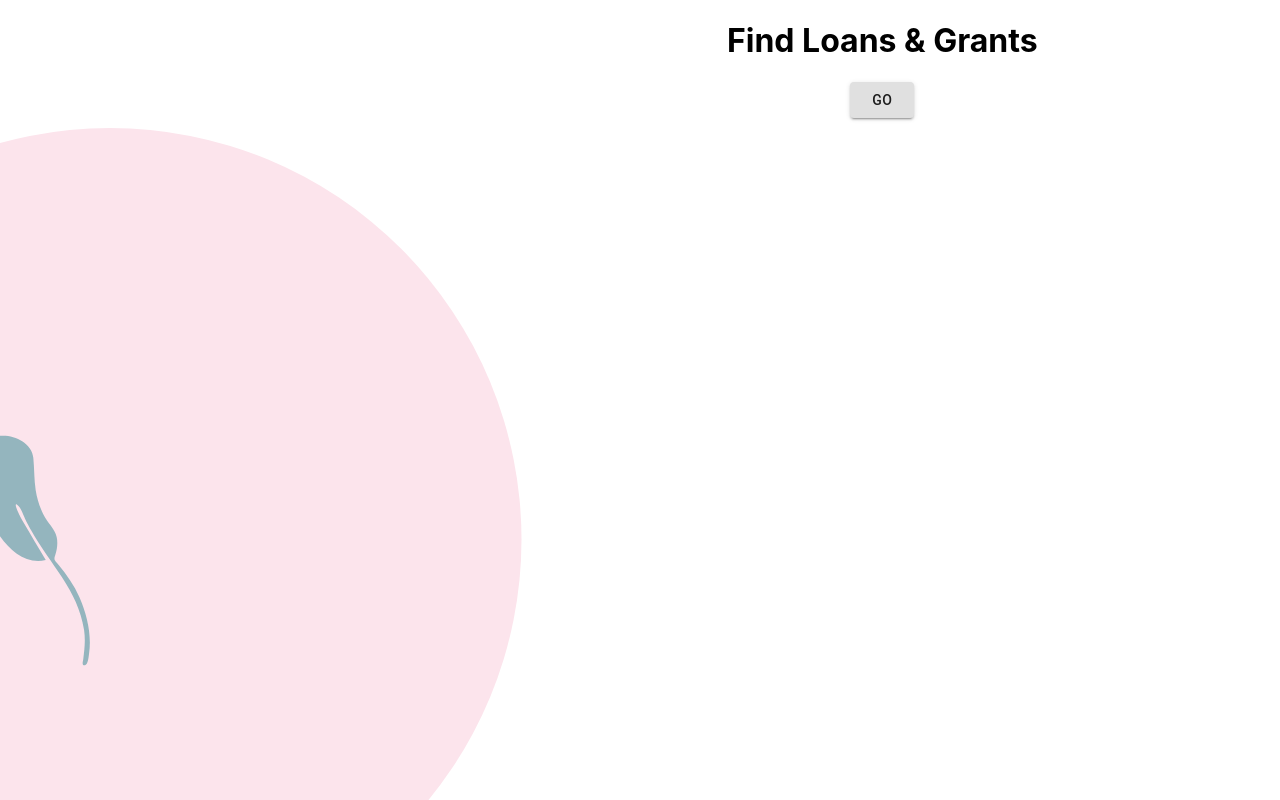
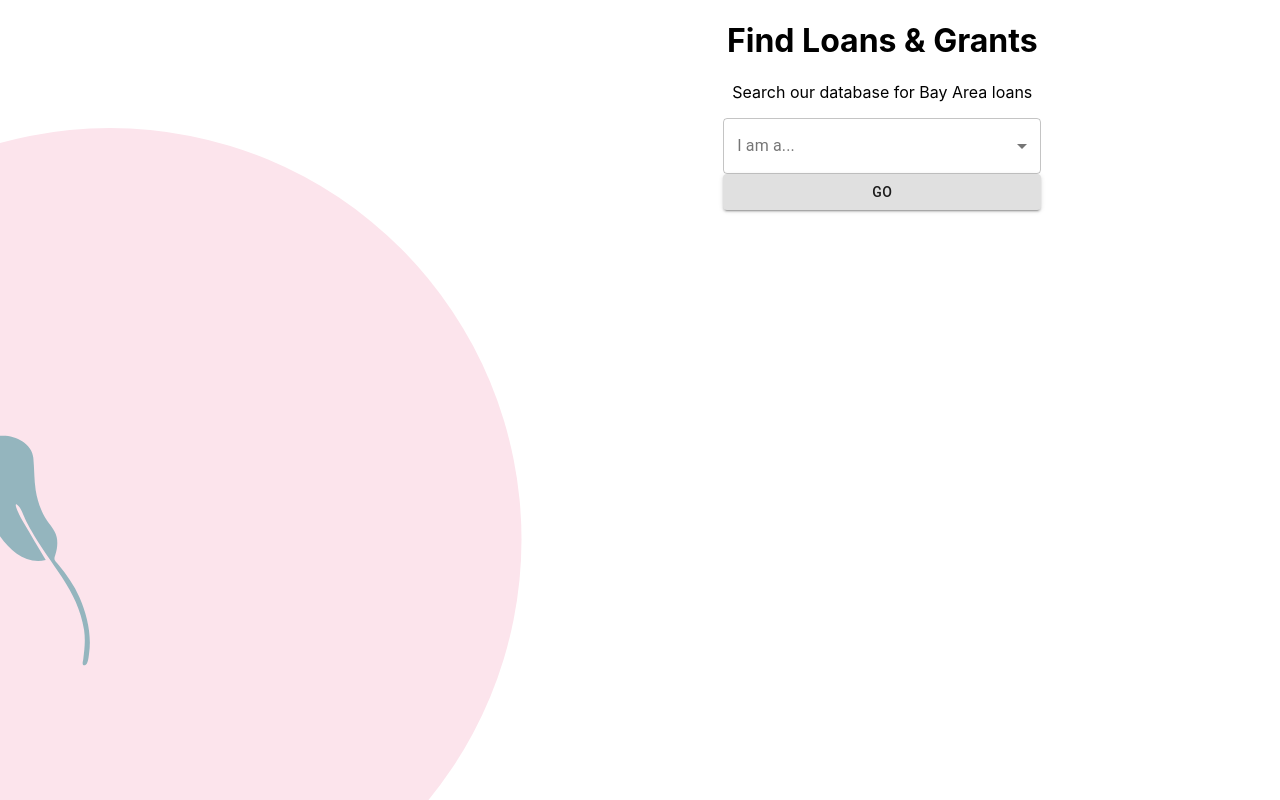
Before and after one commit to sfbrigade/datasci-bay-area-relief-frontend, a React (Create React App) app: page / in a window 1280 px wide. Shown: the top 800 px of the page. Built offline with nearby package versions, Linux system fonts and the light colour scheme.

Commit message:
Add first dropdown for selecting business type

```diff
--- a/src/Home.tsx
+++ b/src/Home.tsx
@@ -1,17 +1,26 @@
-import React from "react";
+import React, { useState } from "react";
 import {Link} from "react-router-dom";
 import styled from 'styled-components';
 import { ReactComponent as CoolIllustration } from "./assets/CoolIllustration.svg"
 import Button from '@material-ui/core/Button';
+import InputLabel from '@material-ui/core/InputLabel';
+import FormControl from '@material-ui/core/FormControl';
+import Select from '@material-ui/core/Select';
 
 const Container = styled.div`
   display: flex;
+  height: 100vh;
 `;
 
 const Section = styled.div`
   flex: 1 1 auto;
 `;
 
+const StyledFormControl = styled(FormControl)`
+  display: flex;
+  flex-direction: column;
+  width: 40%;
+`;
 const PlaceholderIllustration = styled(CoolIllustration)`
   position: absolute;
   width: 823px;
@@ -20,12 +29,44 @@ const PlaceholderIllustration = styled(CoolIllustration)`
   top: 128px;
 `;
 
-const Home: React.FC = () => <Container>
-  <Section><PlaceholderIllustration/></Section>
-  <Section>
-    <h1>Find Loans & Grants</h1>
-    <Button variant="contained" component={Link} to='/results'>Go</Button>
-  </Section>
-</Container>;
+const Home: React.FC = () => {
+  const [ businessType, setBusinessType ] = useState('')
+
+  const handleBusinessTypeChange = (event: React.ChangeEvent<{ value: unknown }>) => {
+    setBusinessType(event.target.value as string);
+  }
+
+  return (
+    <Container>
+      <Section><PlaceholderIllustration/></Section>
+      <Section>
+        <h1>Find Loans & Grants</h1>
+        <p>Search our database for Bay Area loans</p>
+
+        <StyledFormControl variant="outlined">
+          <InputLabel htmlFor='business-type-select'>I am a...</InputLabel>
+          <Select
+            native
+            value={businessType}
+            onChange={handleBusinessTypeChange}
+            name='business-type'
+            inputProps={{
+              name: 'business-type',
+              id: 'business-type-select',
+              'data-testid': 'business-type-select'
+            }}
+          >
+            <option aria-label="None" value='' />
+            <option value='small-business'>Small business</option>
+            <option value='non-profit'>Non-profit</option>
+          </Select>
+
+          <Button variant="contained" component={Link} to='/results'>Go</Button>
+        </StyledFormControl>
+
+      </Section>
+    </Container>
+  );
+}
 
 export default Home;
```
